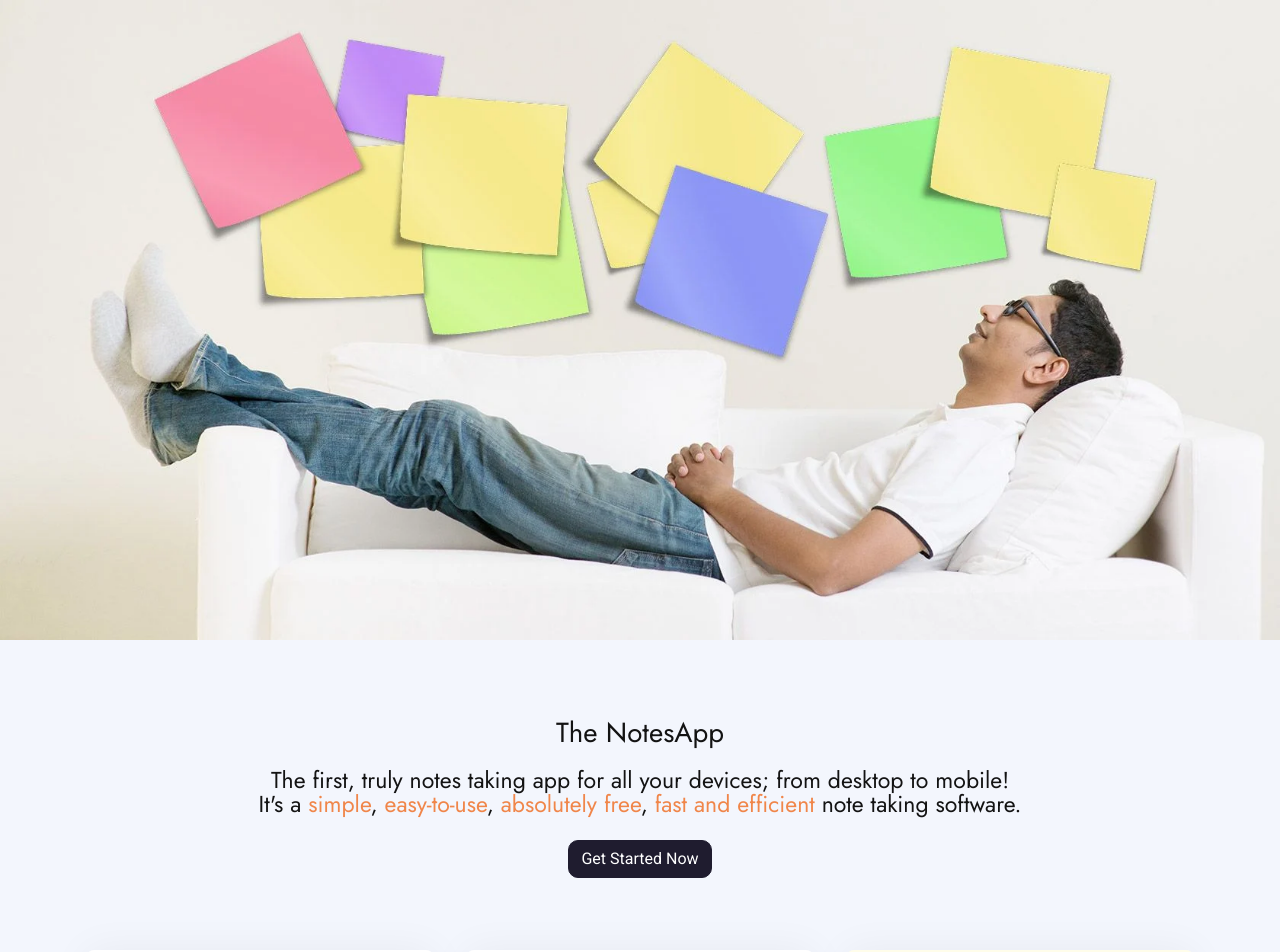
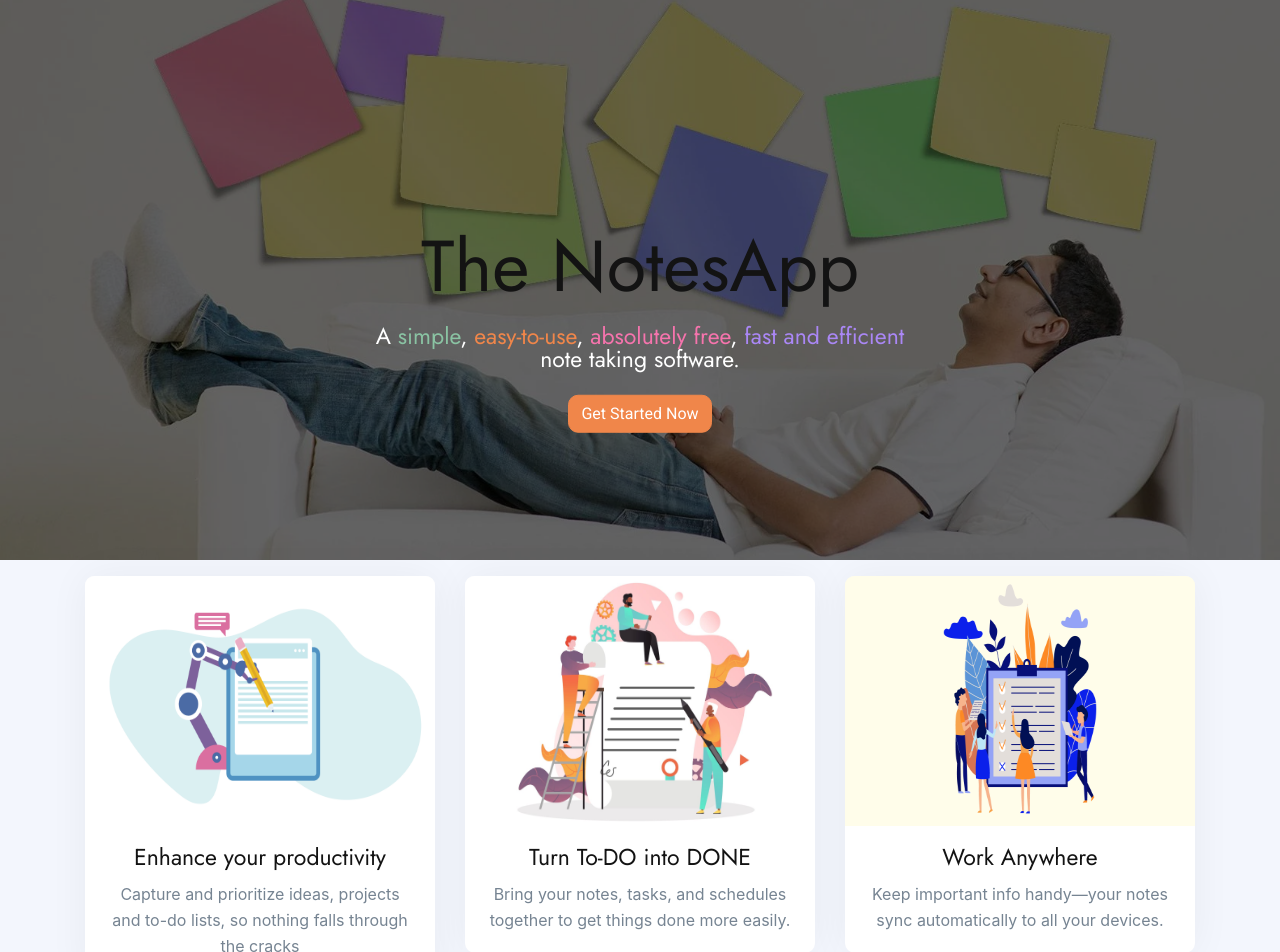
Before and after one commit to johnkdunyo/The-NotesApp, a React (Create React App) app: page / in a window 1280 px wide. Shown: the top 952 px of the page. Built offline with nearby package versions, Linux system fonts and the light colour scheme.

Commit message:
updated landing page design

```diff
--- a/package.json
+++ b/package.json
@@ -39,8 +39,5 @@
       "last 1 firefox version",
       "last 1 safari version"
     ]
-  },
-  "devDependencies": {
-    "netlify-cli": "^10.1.0"
   }
 }
--- a/src/pages/Landing.jsx
+++ b/src/pages/Landing.jsx
@@ -6,32 +6,48 @@ const Landing = () => {
     return (
         <React.Fragment>
             <div className="wrapper">
-                <div className="landing">
+                <div className="container-fluid p-0">
+                    <div className="hero" id='hero' >
+                    {/* style={{
+                        backgroundImage: "url('/assets/images/notes_banner.webp')",
+                        backgroundSize:'cover',
+                        backgroundPosition:'center center',
+                        backgroundRepeat: 'no-repeat',
+                        minHeight: '30em',
+
+                         }} */}
+
+                    <img src="assets/images/notes_banner.webp" className="img-fluid" alt="notes banner" />
+                    <section>
                     <div className="container-fluid p-0">
                     <div className="row no-gutters">
                         <div className="col-sm-12 mb-2">
                                 <div className="landing">
-                                <img src="assets/images/notes_banner.webp" className="img-fluid" alt="notes banner" />
+                                {/* <img src="assets/images/notes_banner.webp" className="img-fluid" alt="notes banner" /> */}
                                 <div className="text-center p-5">
-                                    <h3 className="mt-4 mb-3">The NotesApp</h3>
-                                    <h4 className="mb-4">The first, truly notes taking app for all your devices; from desktop to mobile! <br/>
-                                        It's a <span className="text-warning">simple</span>, <span className="text-warning">easy-to-use</span>, <span className="text-warning">absolutely free</span>, <span className="text-warning">fast and efficient</span> note taking software.
+                                    <h2 className="mt-4 mb-3 display-3">The NotesApp</h2>
+                                    <h4 className="mb-4 text-white">
+                                        A <span className="text-success">simple</span>, <span className="text-warning">easy-to-use</span>, <span className="text-danger">absolutely free</span>, <span className="text-purple">fast and efficient</span> note taking software.
                                     </h4>
-                                    <Link to='/login'><button className="btn btn-primary">Get Started Now</button></Link>
+                                    <Link to='/login'><button className="btn btn-warning">Get Started Now</button></Link>
                                 </div>
                                 </div>
                         </div>
                     </div>
                     </div>
+                    </section>
+
+                    </div>
+
                     <div className="container mt-3">
                     <div className="row">
                         <div className="col-md-6 col-lg-4 col-sm-6">
                         <div className="card">
                             <img src="assets/images/notes_option_1.png" className="card-img-top" alt="options" height='250rem' />
                             <div className="card-body text-center">
-                                <h4 className="card-title">Card title</h4>
+                                <h4 className="card-title">Enhance your productivity</h4>
                                 <p className="card-text">
-                                    With The NotesApp, you can easily share via message, WhatsApp, emails etc. You can also save your notes and edit it later or can easily delete the note
+                                Capture and prioritize ideas, projects and to-do lists, so nothing falls through the cracks
                                 </p>
                             </div>
                         </div>
@@ -41,8 +57,10 @@ const Landing = () => {
                         <div className="card">
                             <img src="assets/images/notes_option_2.jpeg" className="card-img-top" alt="options" height='250rem' />
                             <div className="card-body text-center">
-                                <h4 className="card-title">Card title</h4>
-                                <p className="card-text">This is a wider card with supporting text below as a natural lead-in to additional content. This content is a little bit longer.</p>
+                                <h4 className="card-title">Turn To-DO into DONE</h4>
+                                <p className="card-text">
+                                    Bring your notes, tasks, and schedules together to get things done more easily.
+                                </p>
                             </div>
                         </div>
                         </div>
@@ -51,8 +69,10 @@ const Landing = () => {
                         <div className="card">
                             <img src="assets/images/notes_option_3.jpeg" className="card-img-top" alt="options" height='250rem' />
                             <div className="card-body text-center">
-                                <h4 className="card-title">Card title</h4>
-                                <p className="card-text">This is a wider card with supporting text below as a natural lead-in to additional content. This content is a little bit longer.</p>
+                                <h4 className="card-title">Work Anywhere</h4>
+                                <p className="card-text">
+                                    Keep important info handy—your notes sync automatically to all your devices.
+                                </p>
                             </div>
                         </div>
                         </div>
```
Also changed, not shown: public/assets/css/style.css, 23 other files (tests, documents, lock files or other folders).
